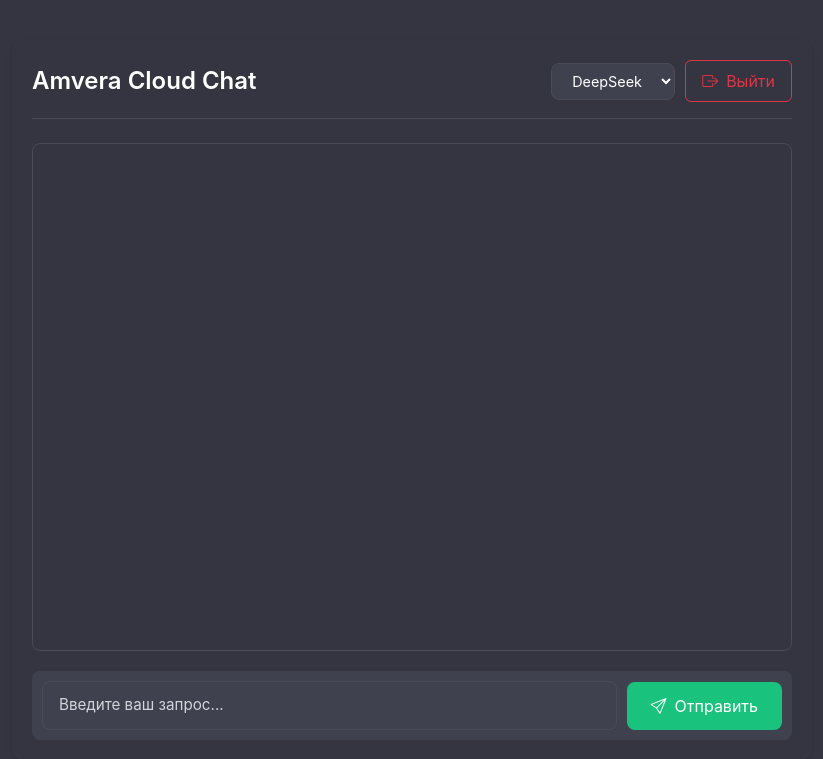
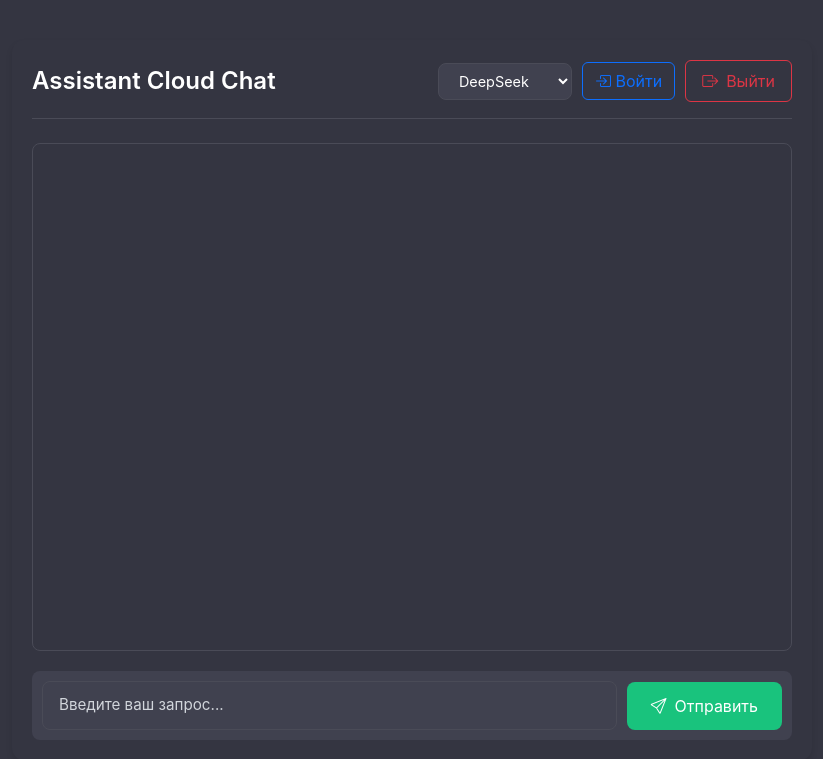
Before and after one commit to ONdreyI/AIAssistentYandexGPT, a FastAPI app: template app/templates/index.html in a window 1280 px wide. Shown: the top 759 px of the page, without its empty margins (228-1051 px from the left). Run offline with FastAPI, Linux system fonts and the light colour scheme; the template is opened without the code that fills it, so the values that code supplies are empty; parts of the project's set-up code (start-up, migrations or seed data) failed here and were passed over; some libraries are stand-ins or nearby versions.

Commit message:
добавил модели

```diff
--- a/app/templates/index.html
+++ b/app/templates/index.html
@@ -21,12 +21,19 @@
   <body>
     <div class="chat-container">
       <div class="chat-header">
-        <h1>Amvera Cloud Chat</h1>
+        <h1>Assistant Cloud Chat</h1>
         <div class="header-controls">
           <select class="provider-select" id="provider">
             <option value="deepseek">DeepSeek</option>
             <option value="chatgpt">ChatGPT</option>
+            <option value="yandexgpt">YandexGPT</option>
+            <option value="llama">Llama</option>
+            <option value="llama32">Llama32</option>
           </select>
+          <button class="btn btn-outline-primary" id="loginButton" onclick="window.location.href='/login'">
+            <i class="bi bi-box-arrow-in-right"></i>
+            Войти
+          </button>
           <button class="btn btn-outline-danger" id="logoutButton">
             <i class="bi bi-box-arrow-right"></i>
             Выйти
```
